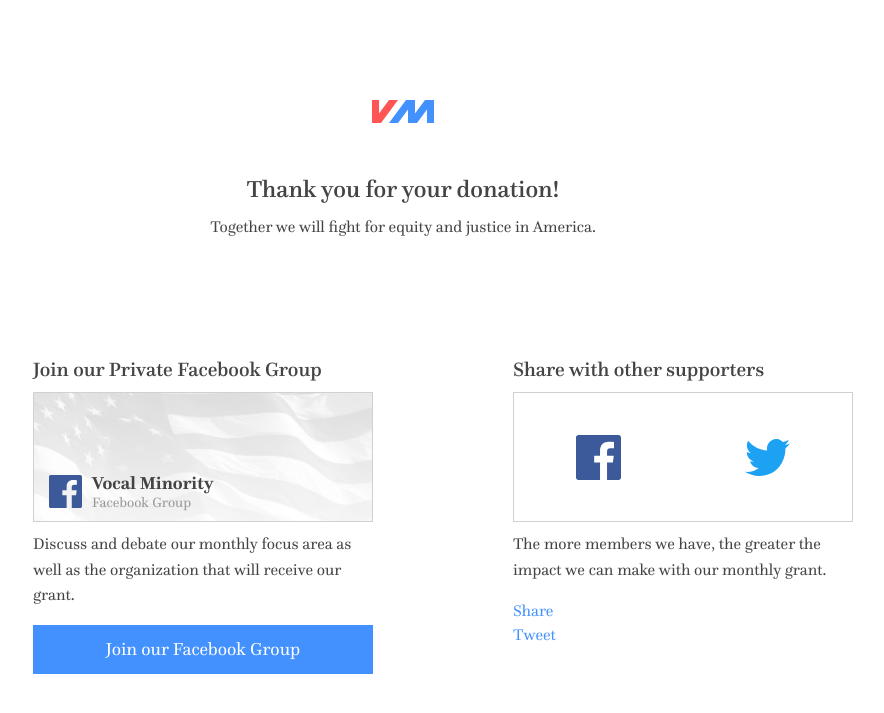
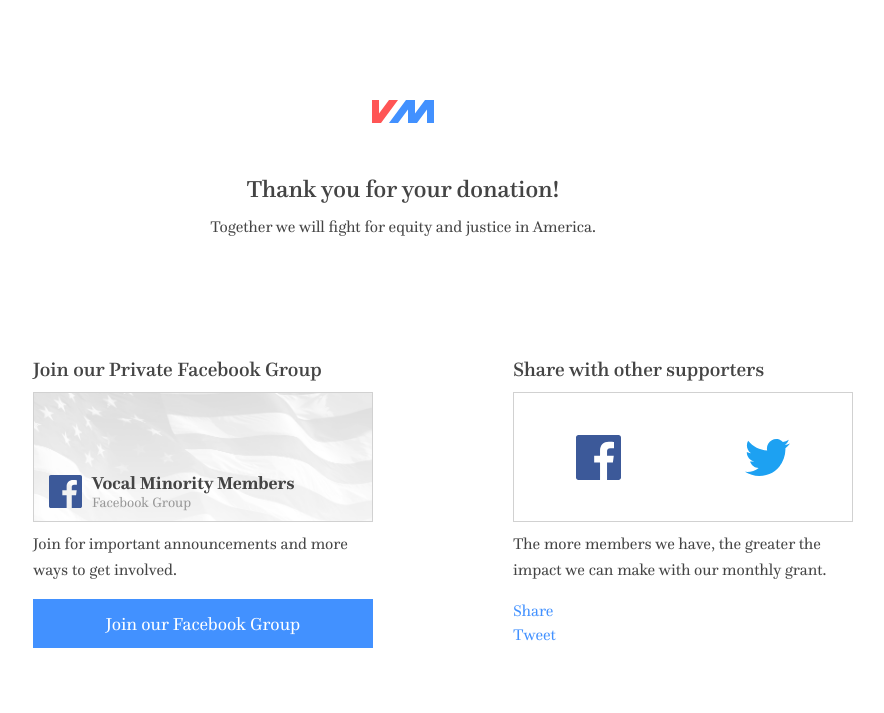
Before and after one commit to VocalMinority/vocalminority.us, a Jekyll site: the page built from subscribe/success.html, in a window 1280 px wide. Shown: the top 713 px of the page, without its empty margins (237-1121 px from the left). Built offline with Jekyll 4.4.1, drawn with Linux system fonts in a browser that asks for light colours; nearby versions of some CDN libraries; comment, search, counter and statistics services are not loaded.

Commit message:
Soften the purpose of the FB group

```diff
--- a/subscribe/success.html
+++ b/subscribe/success.html
@@ -44,11 +44,11 @@
     <h3>Join our Private Facebook Group</h3>
     <div class="share-imagery">
       <div class="fb-group-details">
-        <p class="title">Vocal Minority</p>
+        <p class="title">Vocal Minority Members</p>
         <p>Facebook Group</p>
       </div>
     </div>
-    <p>Discuss and debate our monthly focus area as well as the organization that will receive our grant.</p>
+    <p>Join for important announcements and more ways to get involved.</p>
     <a class="button expanded" href="https://www.facebook.com/groups/270318010049283/">Join our Facebook Group</a>
   </div>
   <div class="columns medium-5 share-callout">
```
